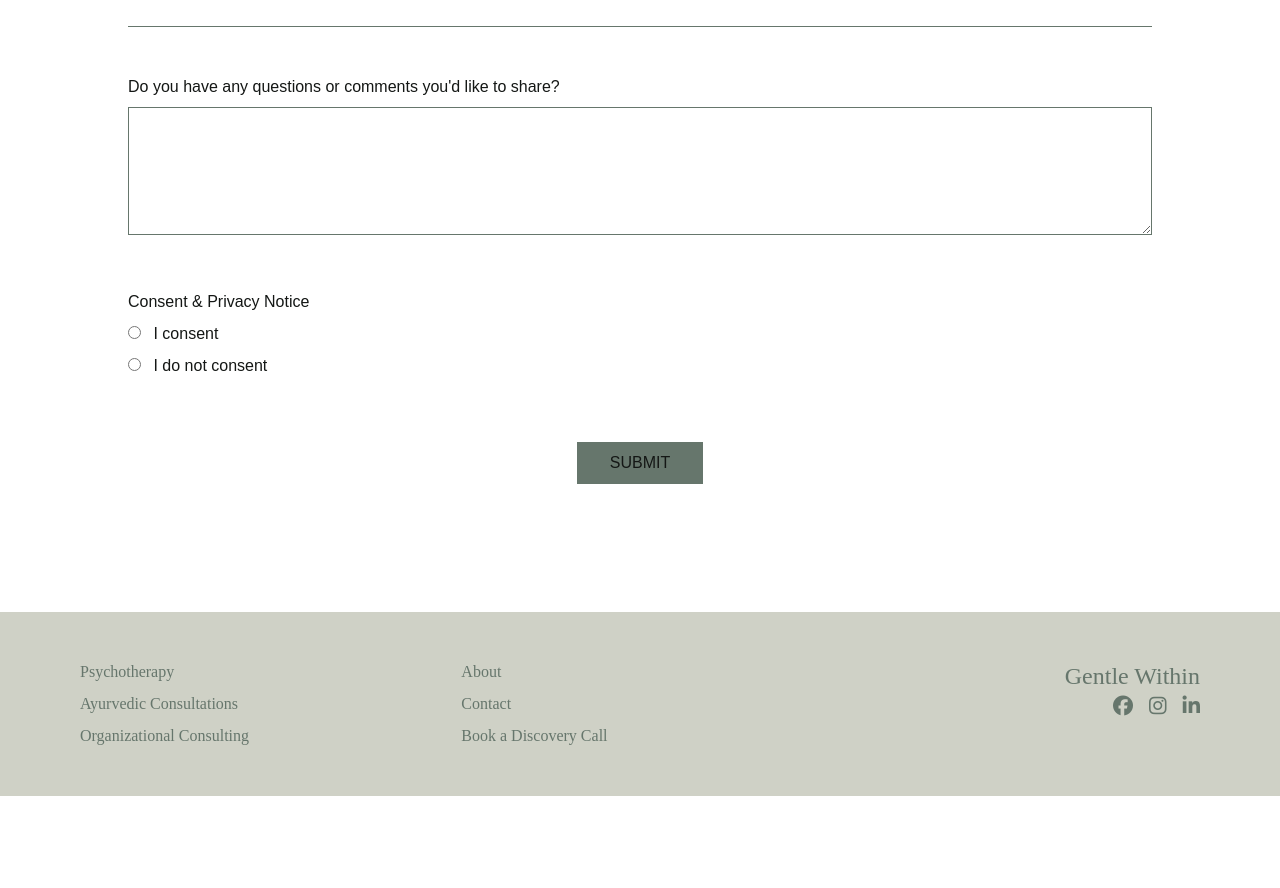
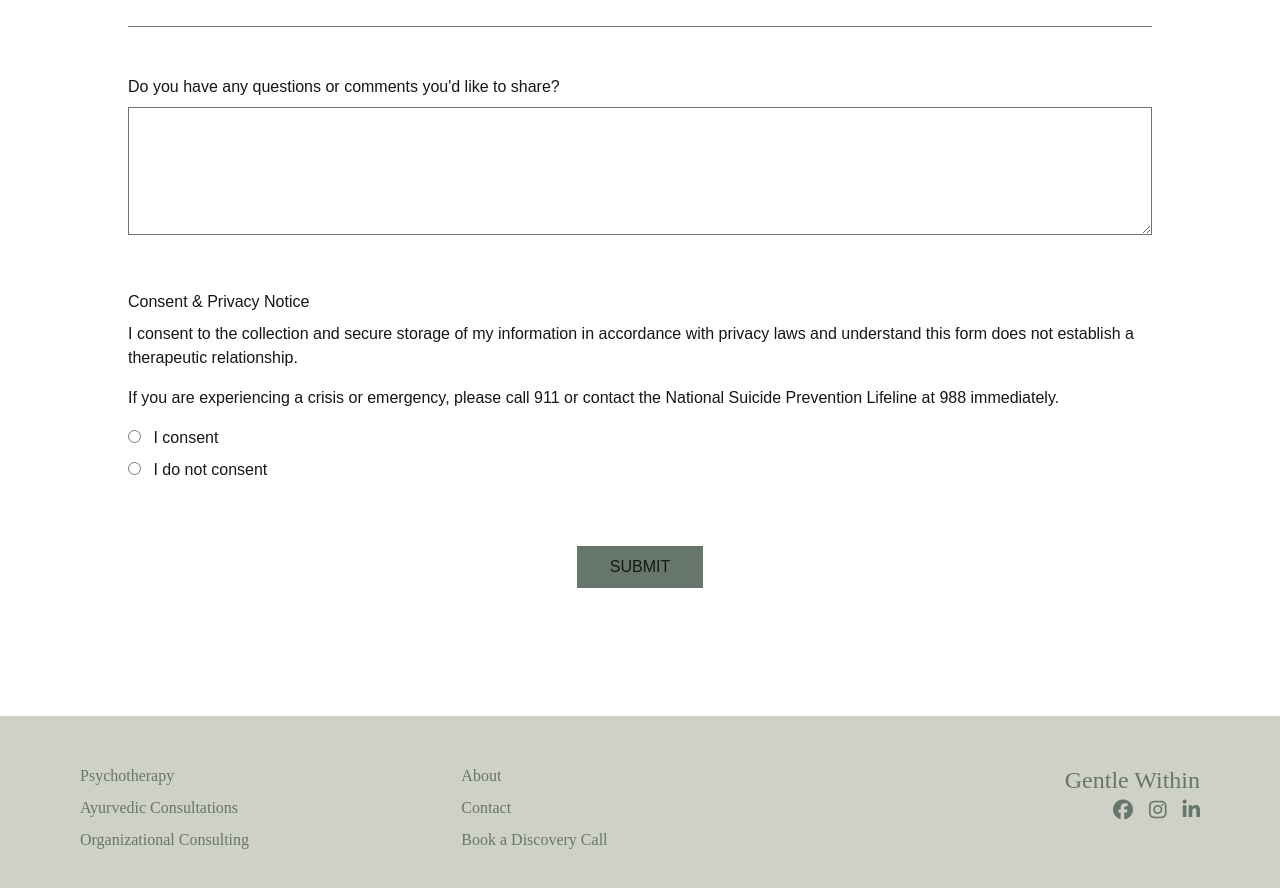
Before and after one commit to brittwoodard/gentle-within, a Jekyll site: the page built from discover.html, in a window 1280 px wide and 900 px high, scrolled down 1828 px. Shown: the top 888 px of the window. Built offline with Jekyll 4.4.1, drawn with Linux system fonts in a browser that asks for light colours; some web fonts are replaced; before the commit the page ends 2624 px from its top, so only the background shows below that.

Commit message:
consent text

```diff
--- a/discover.html
+++ b/discover.html
@@ -105,6 +105,8 @@ seo:
     <!-- Consent & Privacy -->
     <fieldset class="mt-12">
       <legend class="mb-2">Consent & Privacy Notice</legend>
+      <p>I consent to the collection and secure storage of my information in accordance with privacy laws and understand this form does not establish a therapeutic relationship.</p>
+      <p>If you are experiencing a crisis or emergency, please call 911 or contact the National Suicide Prevention Lifeline at 988 immediately.</p>
       <label class="block mb-2"><input type="radio" name="Consent" value="I consent" required class="mr-2"> I consent</label>
       <label class="block"><input type="radio" name="Consent" value="I do not consent" class="mr-2"> I do not consent</label>
     </fieldset>
```
